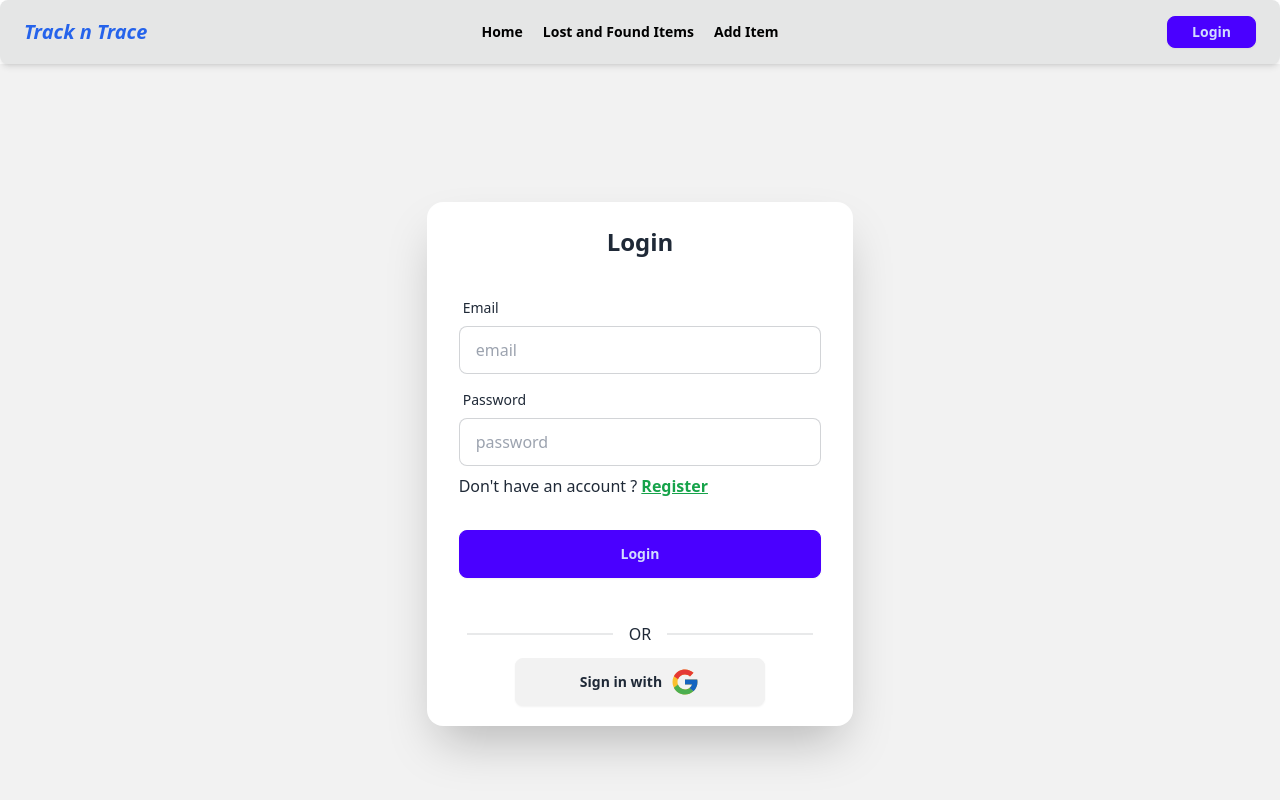
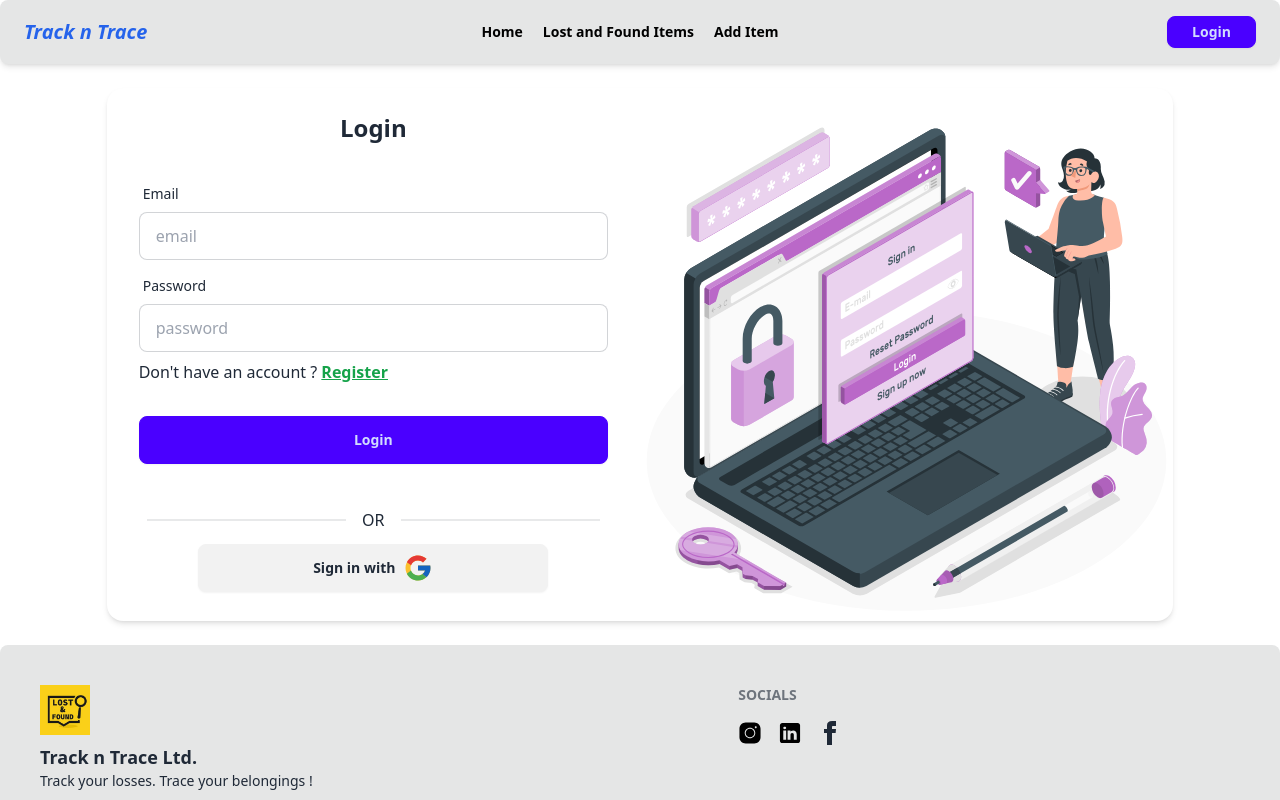
Before and after one commit to mursalin06/track-n-trace-client-remastered, a React (Vite) app: page /login in a window 1280 px wide. Shown: the top 800 px of the page. Built offline with nearby package versions, Linux system fonts and the light colour scheme; no server answers.

Commit message:
login page updated

```diff
--- a/src/pages/Login.jsx
+++ b/src/pages/Login.jsx
@@ -3,6 +3,7 @@
 import AuthContext from "../context/AuthContext";
 import Swal from "sweetalert2";
 import PageTitle from "../components/PageTitle";
+import loginImg from "../../public/Computer login-amico.svg"
 
 const Login = () => {
 
@@ -77,9 +78,11 @@
     }
 
     return (
-        <div className="hero bg-base-200 min-h-screen">
+        <div className="hero">
             <PageTitle title="Login | Track n Trace"></PageTitle>
-            <div className="card bg-base-100 w-full mx-5 md:w-1/3 shadow-2xl">
+            <div className="card bg-base-100 w-full mx-5 my-6 grid grid-cols-1 md:grid-cols-2 md:w-10/12 shadow-md ">
+
+                <div className="">
                 <h2 className="text-2xl font-bold text-center pt-6">Login</h2>
                 <form onSubmit={handleLogin} className="card-body">
                     <div className="form-control">
@@ -104,11 +107,18 @@
                 </form>
                 <span className="divider mx-10 ">OR</span>
                 <div className="flex justify-center items-center">
-                    <button onClick={handleGoogleSignIn} className="btn w-[250px] mx-10 mb-5">Sign in with <span><svg xmlns="http://www.w3.org/2000/svg" x="0px" y="0px" width="30" height="30" viewBox="0 0 48 48">
+                    <button onClick={handleGoogleSignIn} className="btn w-[250px] md:w-[350px] mx-10 mb-5">Sign in with <span><svg xmlns="http://www.w3.org/2000/svg" x="0px" y="0px" width="30" height="30" viewBox="0 0 48 48">
                         <path fill="#fbc02d" d="M43.611,20.083H42V20H24v8h11.303c-1.649,4.657-6.08,8-11.303,8c-6.627,0-12-5.373-12-12	s5.373-12,12-12c3.059,0,5.842,1.154,7.961,3.039l5.657-5.657C34.046,6.053,29.268,4,24,4C12.955,4,4,12.955,4,24s8.955,20,20,20	s20-8.955,20-20C44,22.659,43.862,21.35,43.611,20.083z"></path><path fill="#e53935" d="M6.306,14.691l6.571,4.819C14.655,15.108,18.961,12,24,12c3.059,0,5.842,1.154,7.961,3.039	l5.657-5.657C34.046,6.053,29.268,4,24,4C16.318,4,9.656,8.337,6.306,14.691z"></path><path fill="#4caf50" d="M24,44c5.166,0,9.86-1.977,13.409-5.192l-6.19-5.238C29.211,35.091,26.715,36,24,36	c-5.202,0-9.619-3.317-11.283-7.946l-6.522,5.025C9.505,39.556,16.227,44,24,44z"></path><path fill="#1565c0" d="M43.611,20.083L43.595,20L42,20H24v8h11.303c-0.792,2.237-2.231,4.166-4.087,5.571	c0.001-0.001,0.002-0.001,0.003-0.002l6.19,5.238C36.971,39.205,44,34,44,24C44,22.659,43.862,21.35,43.611,20.083z"></path>
                     </svg></span></button>
                 </div>
             </div>
+
+                {/*  */}
+                <div>
+                    <img src={loginImg} alt="" />
+                </div>
+            </div>
+
         </div>
     );
 };
```
Also changed, not shown: public/Computer login-amico.svg (added), public/Sign up-rafiki.svg (added).
